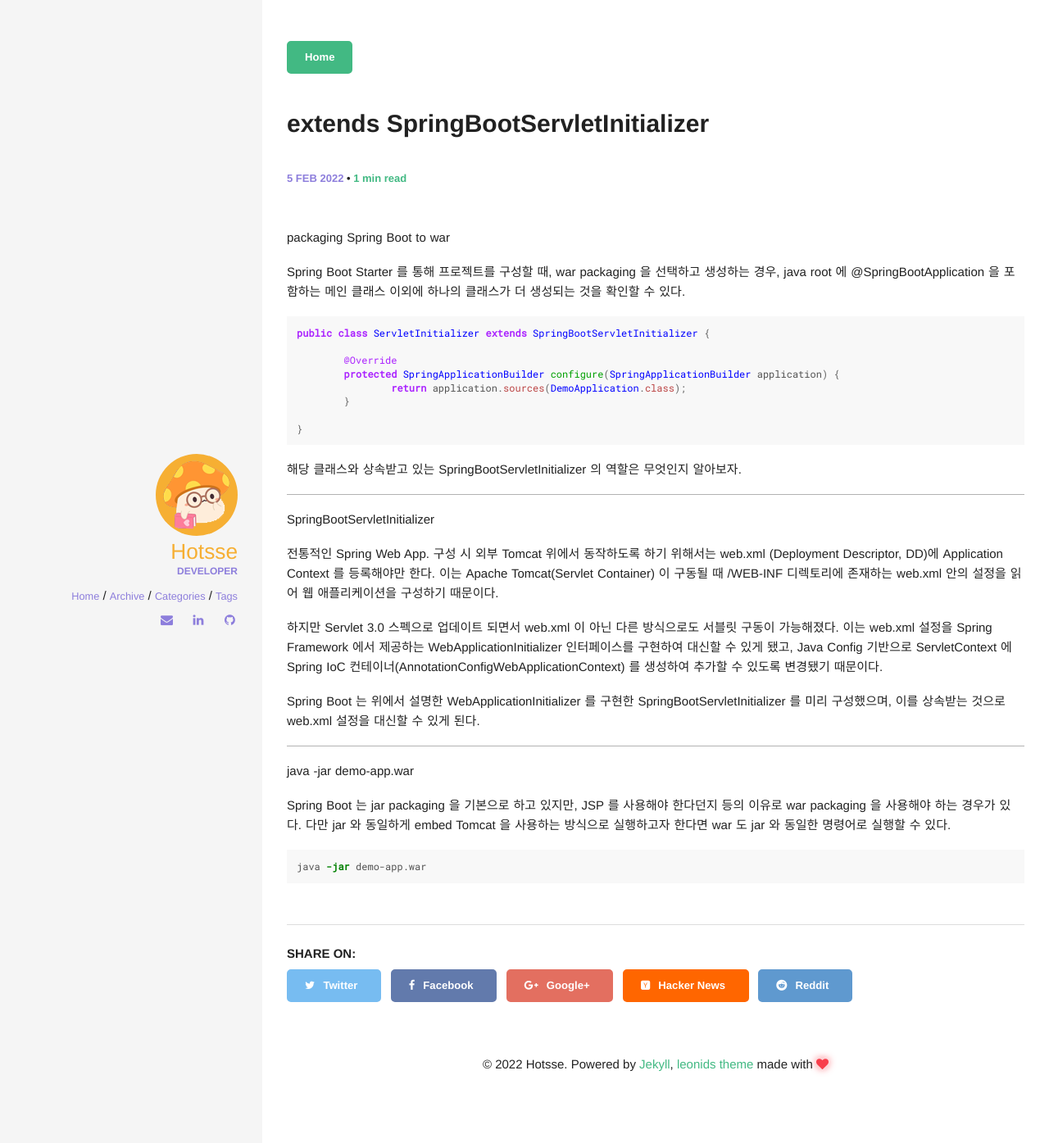
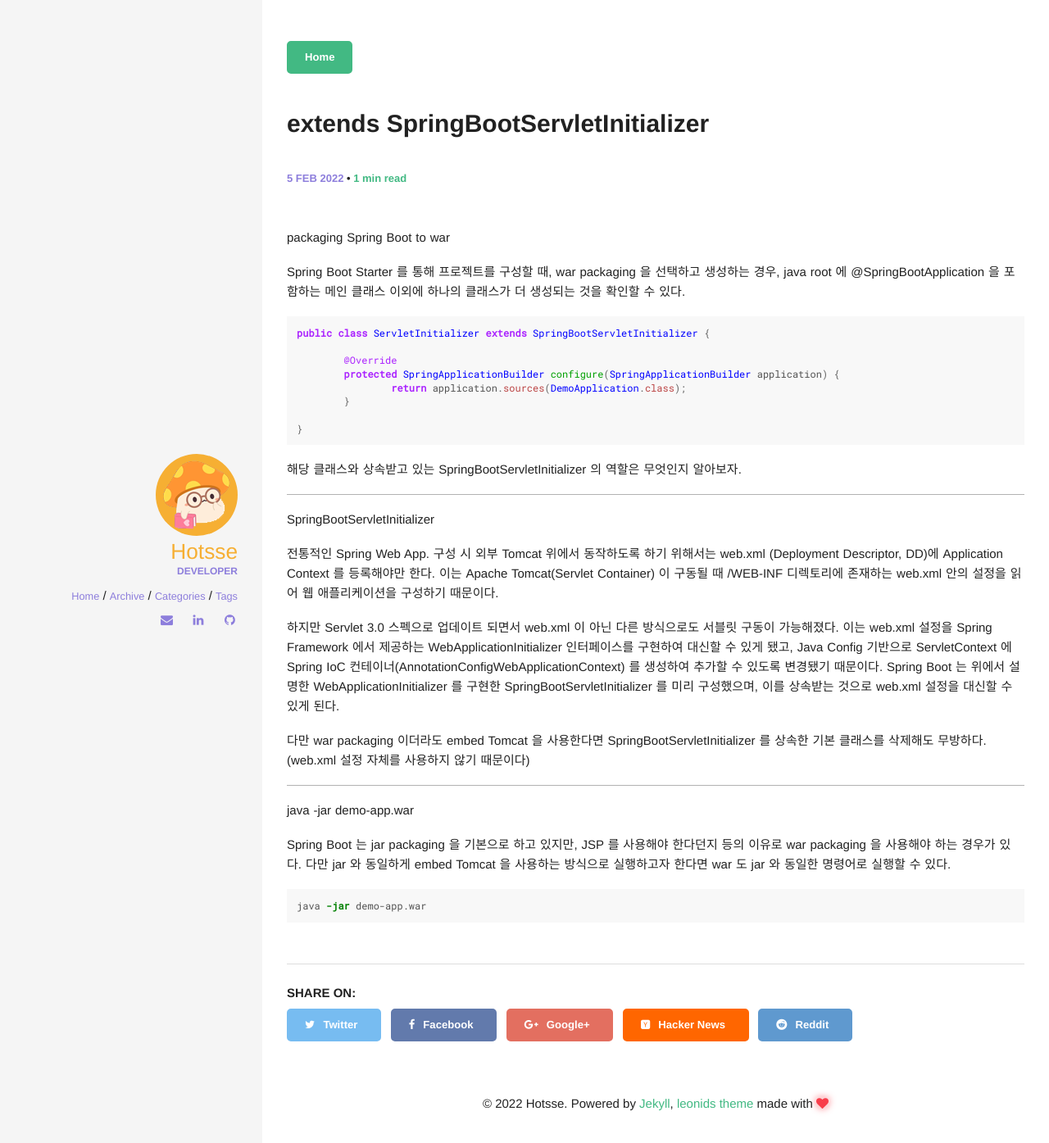
Before and after one commit to Hotsse/hotsse.github.io, a Jekyll site: the page built from _posts/2022-02-05-Spring extends SpringBootServletInitializer.md, in a window 1280 px wide. Shown: the top 1395 px of the page at 82% size. Built offline with Jekyll 4.4.1, drawn with Linux system fonts in a browser that asks for light colours; comment, search, counter and statistics services are not loaded.

Commit message:
Update 2022-02-05-Spring extends SpringBootServletInitializer.md

```diff
--- a/_posts/2022-02-05-Spring extends SpringBootServletInitializer.md
+++ b/_posts/2022-02-05-Spring extends SpringBootServletInitializer.md
@@ -28,9 +28,10 @@ SpringBootServletInitializer
 
 전통적인 Spring Web App. 구성 시 외부 Tomcat 위에서 동작하도록 하기 위해서는 web.xml (Deployment Descriptor, DD)에 Application Context 를 등록해야만 한다. 이는 Apache Tomcat(Servlet Container) 이 구동될 때 /WEB-INF 디렉토리에 존재하는 web.xml 안의 설정을 읽어 웹 애플리케이션을 구성하기 때문이다.
 
-하지만 Servlet 3.0 스펙으로 업데이트 되면서 web.xml 이 아닌 다른 방식으로도 서블릿 구동이 가능해졌다. 이는 web.xml 설정을 Spring Framework 에서 제공하는 WebApplicationInitializer 인터페이스를 구현하여 대신할 수 있게 됐고, Java Config 기반으로 ServletContext 에 Spring IoC 컨테이너(AnnotationConfigWebApplicationContext) 를 생성하여 추가할 수 있도록 변경됐기 때문이다.
+하지만 Servlet 3.0 스펙으로 업데이트 되면서 web.xml 이 아닌 다른 방식으로도 서블릿 구동이 가능해졌다. 이는 web.xml 설정을 Spring Framework 에서 제공하는 WebApplicationInitializer 인터페이스를 구현하여 대신할 수 있게 됐고, Java Config 기반으로 ServletContext 에 Spring IoC 컨테이너(AnnotationConfigWebApplicationContext) 를 생성하여 추가할 수 있도록 변경됐기 때문이다. Spring Boot 는 위에서 설명한 WebApplicationInitializer 를 구현한 SpringBootServletInitializer 를 미리 구성했으며, 이를 상속받는 것으로 web.xml 설정을 대신할 수 있게 된다.
 
-Spring Boot 는 위에서 설명한 WebApplicationInitializer 를 구현한 SpringBootServletInitializer 를 미리 구성했으며, 이를 상속받는 것으로 web.xml 설정을 대신할 수 있게 된다.
+다만 war packaging 이더라도 embed Tomcat 을 사용한다면 SpringBootServletInitializer 를 상속한 기본 클래스를 삭제해도 무방하다.
+(web.xml 설정 자체를 사용하지 않기 때문이다)
 
 ------------
 
```
